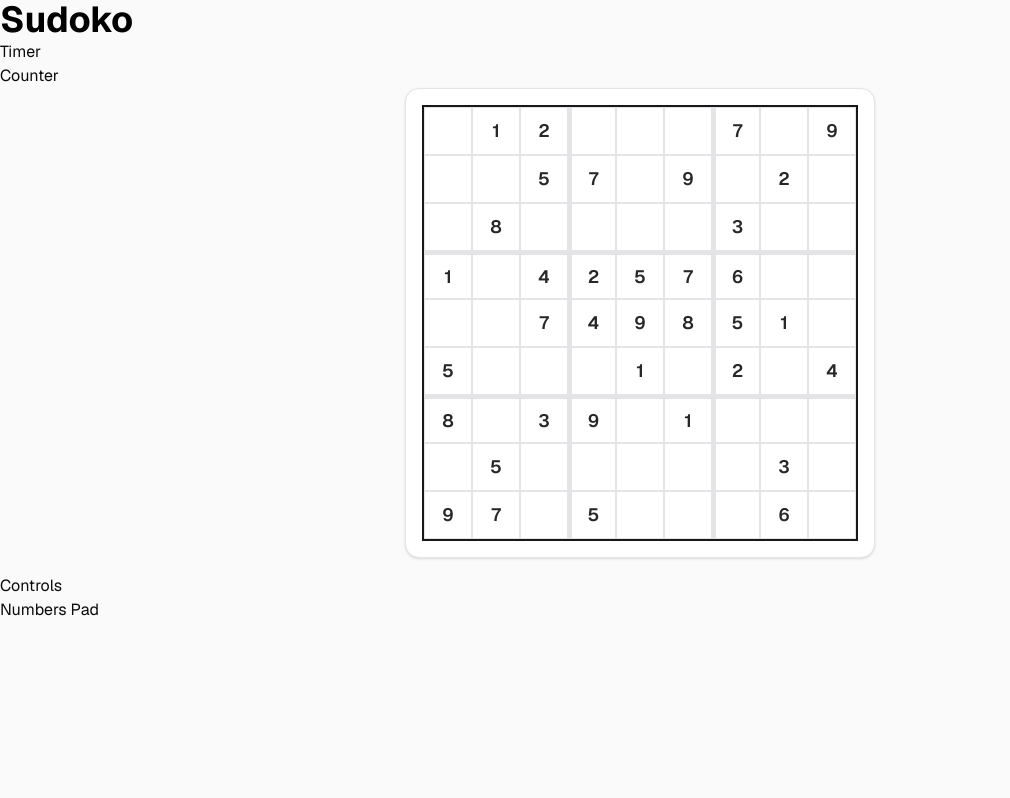
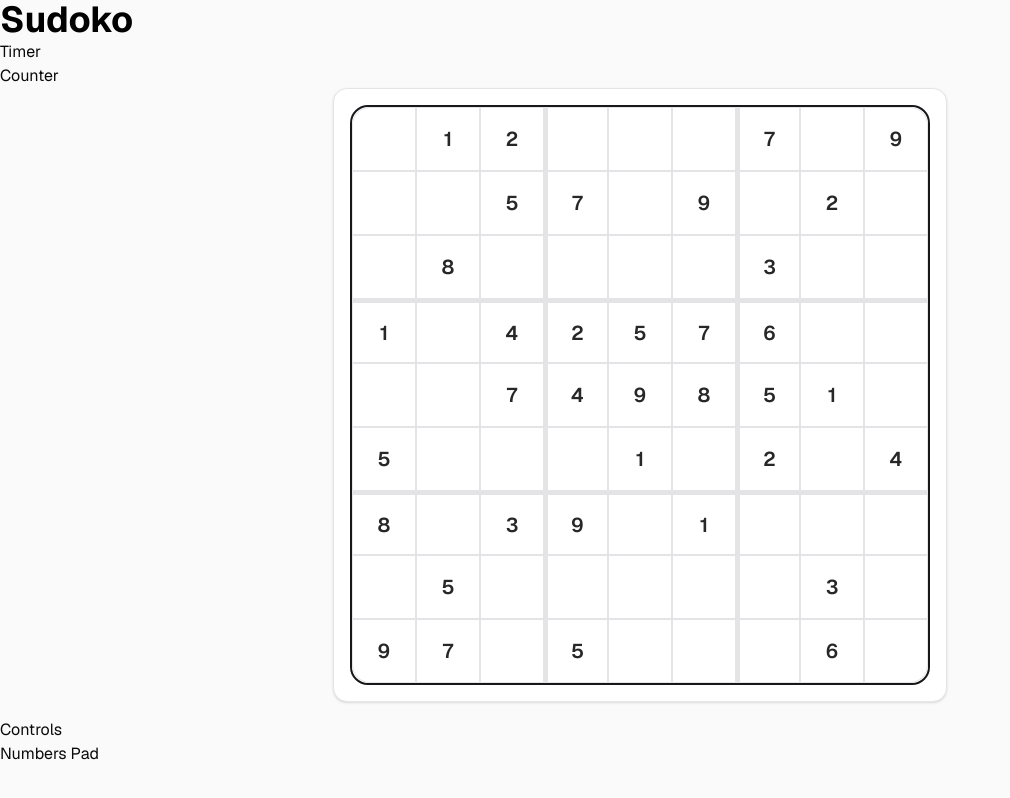
Before and after one commit to wesamAlsaleh/sudoko-f, a Next.js app: page / in a window 1280 px wide. Shown: the whole page, without its empty margins (0-1010 px from the left). Built offline with nearby package versions, Linux system fonts and the light colour scheme.

Commit message:
refactor: increase the cell width and hight, and add border raduis to the cornered cells

```diff
--- a/components/Cell.tsx
+++ b/components/Cell.tsx
@@ -21,17 +21,65 @@ export default function Cell({
   const rowStyle = row % 3 == 0 && row != 0 ? "border-t-4" : ""; // add the divider in the rows that are dividable by 3 and not the first row
   const columnStyle = column % 3 == 0 && column != 0 ? "border-l-4" : ""; // add the divider in the columns that are dividable by 3 and not the first column
 
+  // rounded corner for the cell based on its position.
+  const roundedCellRadius = (cellId: number) => {
+    /**
+     * cellId 0  = Top-Left
+     * cellId 8  = Top-Right
+     * cellId 72 = Bottom-Left
+     * cellId 80 = Bottom-Right
+     */
+    switch (cellId) {
+      case 0:
+        return "rounded-tl-2xl"; // Top-left corner of the board
+      case 8:
+        return "rounded-tr-2xl"; // Top-right corner of the board
+      case 72:
+        return "rounded-bl-2xl"; // Bottom-left corner of the board
+      case 80:
+        return "rounded-br-2xl"; // Bottom-right corner of the board
+      default:
+        return ""; // All middle cells have sharp edges
+    }
+  };
+
   // cell highligh logic
   const isSelected = selectedIndex === cellId; // true if this specific cell is the one the user clicked
   const isSameRow =
     selectedIndex != null && row === Math.floor(selectedIndex / 9); // true if this cell shares the same horizontal row as the selection
   const isSameColumn = selectedIndex != null && column === selectedIndex % 9; // true if this cell shares the same vertical column as the selection
 
+  // function to highligh the selected cell
+  const highlighSelectedCell = () => {
+    // highlight the selected cell
+    if (isSelected) return "bg-blue-300";
+  };
+
+  // function to color the row & column of the selected cell
+  const highlighSelectedCellRowAndColumn = () => {
+    // if the cell is not the selected cell
+    if (!isSelected) {
+      // if the cell is in the same row or column of the selected cell, color the row/column
+      if (isSameRow || isSameColumn) {
+        return "bg-blue-100";
+      }
+    }
+  };
+
+  // TODO: function to highlight the 3x3 box of the selected cell
+
   return (
     <div
-      className={`w-12 h-12 flex items-center justify-center border border-zinc-200 text-zinc-800 text-lg font-semibold cursor-pointer select-none ${rowStyle} ${columnStyle}  ${isSelected ? "bg-blue-300" : ""} ${!isSelected && (isSameRow || isSameColumn) ? "bg-blue-100" : ""}`}
+      className={`
+        w-16 h-16
+        flex items-center justify-center
+        border border-zinc-200 ${roundedCellRadius(cellId)}
+        text-zinc-800 text-xl font-semibold
+        cursor-pointer select-none hover:bg-zinc-100
+        ${rowStyle} ${columnStyle}
+        ${highlighSelectedCell()} ${highlighSelectedCellRowAndColumn()}`}
       onClick={() => {
-        // update state for the UI
+        // update selected index state for the UI
         setSelectedIndex();
       }}
     >
--- a/components/Grid.tsx
+++ b/components/Grid.tsx
@@ -16,7 +16,7 @@ export default function Grid({ puzzleString }: { puzzleString: string }) {
     // grid position container
     <div className="flex justify-center items-center">
       {/* grid contents container */}
-      <div className="grid grid-cols-9 border-2 border-zinc-900 w-fit">
+      <div className="grid grid-cols-9 border-2 border-zinc-900 w-fit rounded-2xl">
         {cellNumbers.map((cellNumber, index) => {
           return (
             <Cell
```
